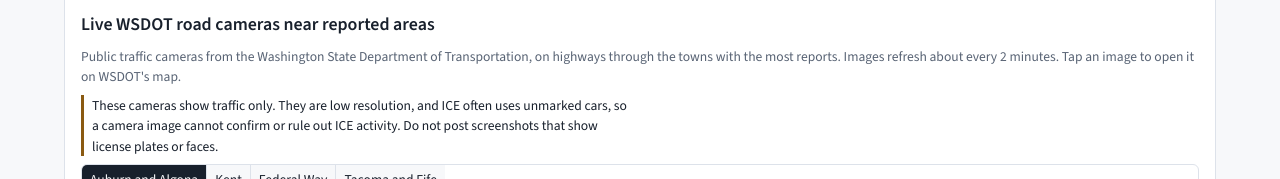
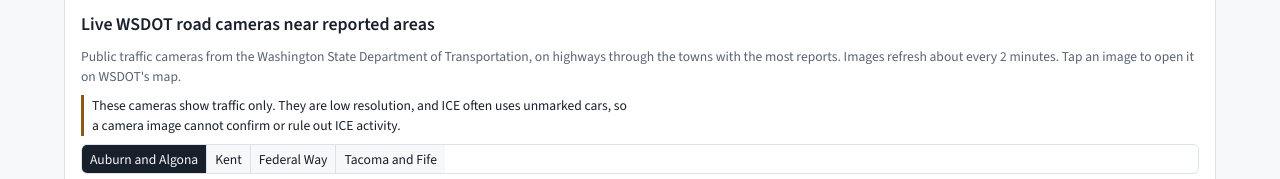
Before and after one commit to gatlichar-sketch/auburn-ice-hotspots, a plain HTML site: page index.html in a window 1280 px wide. Shown: the part 3214-3393 px from the top of the page. Drawn offline with nearby package versions, Linux system fonts and the light colour scheme; grey boxes are pictures that could not be loaded.

Commit message:
Remove screenshot sentence from camera warning

```diff
--- a/index.html
+++ b/index.html
@@ -297,7 +297,7 @@ a:focus-visible, button:focus-visible, input:focus-visible, select:focus-visible
   <section class="hs-card" id="cameras">
     <h2>Live WSDOT road cameras near reported areas</h2>
     <p class="note">Public traffic cameras from the Washington State Department of Transportation, on highways through the towns with the most reports. Images refresh about every 2 minutes. Tap an image to open it on WSDOT's map.</p>
-    <p class="hs-warn">These cameras show traffic only. They are low resolution, and ICE often uses unmarked cars, so a camera image cannot confirm or rule out ICE activity. Do not post screenshots that show license plates or faces.</p>
+    <p class="hs-warn">These cameras show traffic only. They are low resolution, and ICE often uses unmarked cars, so a camera image cannot confirm or rule out ICE activity.</p>
     <div class="hs-seg hs-camtabs" role="group" aria-label="Choose an area">
       <button type="button" class="hs-camtab" data-v="Auburn" aria-pressed="true">Auburn and Algona</button>
       <button type="button" class="hs-camtab" data-v="Kent" aria-pressed="false">Kent</button>
```
